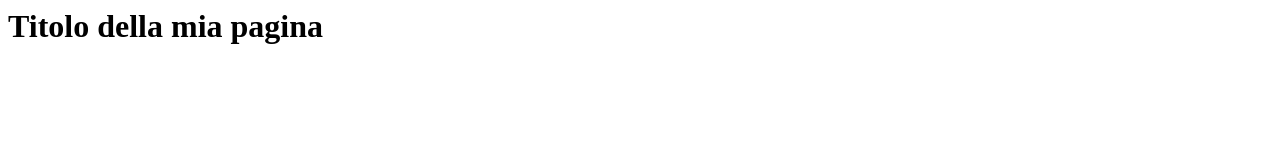
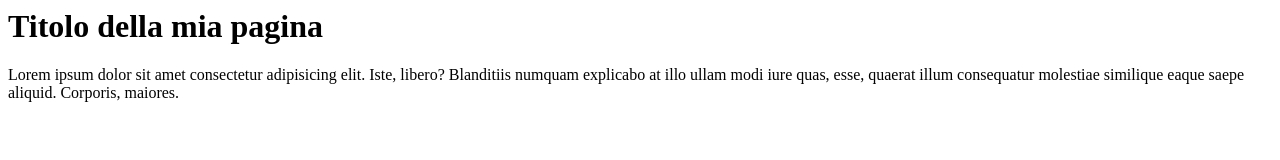
Before and after one commit to Mattia3/La_mia_prima_repositery, a plain HTML site: page index.html in a window 1280 px wide. Drawn offline with Linux system fonts and the light colour scheme.

Commit message:
Aggiutno testo

```diff
--- a/index.html
+++ b/index.html
@@ -1,5 +1,9 @@
 <html>
   <body>
     <h1>Titolo della mia pagina</h1>
+
+    <p>
+      Lorem ipsum dolor sit amet consectetur adipisicing elit. Iste, libero? Blanditiis numquam explicabo at illo ullam modi iure quas, esse, quaerat illum consequatur molestiae similique eaque saepe aliquid. Corporis, maiores.
+    </p>
   </body>
 </html>
```
